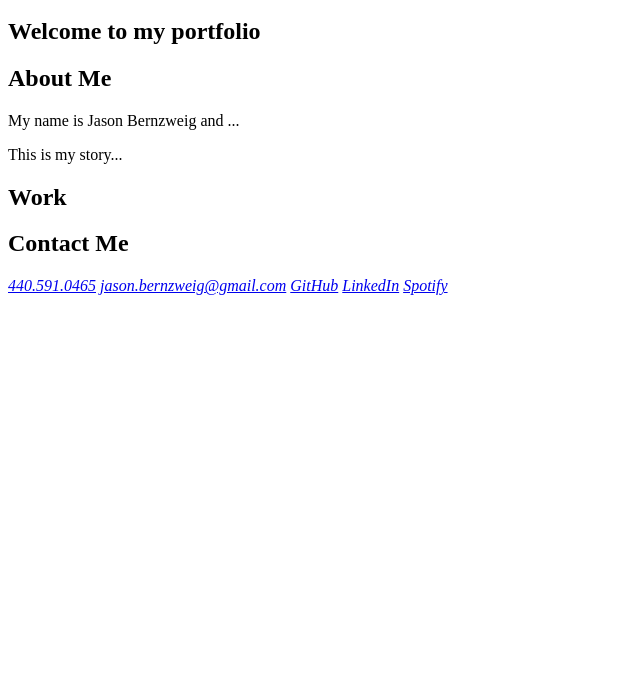
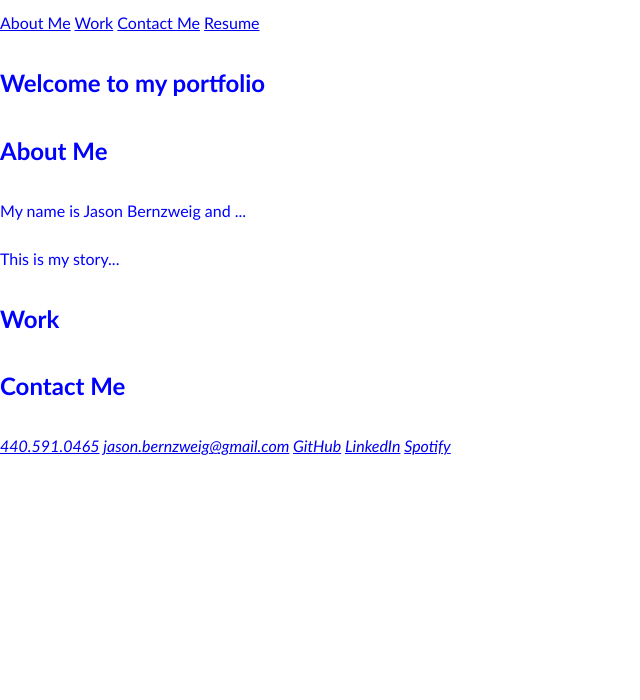
Before and after one commit to jbernzweig/02---Challenge, a plain HTML site: page index.html in a window 1280 px wide. Shown: the part 100-800 px from the top of the page, without its empty margins (0-640 px from the left). Drawn offline with Linux system fonts and the light colour scheme.

Commit message:
basic css struture added

```diff
--- a/css/style.css
+++ b/css/style.css
@@ -1,3 +1,24 @@
-* {
-    box-sizing: border-box;
+/* UNIVERSAL  */
+
+/* COLOR PALETTE  */
+
+/* BODY  */
+body {
+    margin: 0;
+    padding: 0;
+    font-family: 'Trebuchet MS', 'Lucida Sans Unicode', 'Lucida Grande', 'Lucida Sans', Arial, sans-serif;
+    color:blue;
+    background-color: white;
+    line-height: 2;
 }
+/* HEADER MARGIN */
+
+/* PARAGRAPH MARGIN  */
+
+/* HEADER BASIC DESIGN  */
+
+/* HEADER H1 BASIC DESIGN  */
+
+/* NAV BASIC DESIGN  */
+
+/* NAV A BASIC DESIGN  */
```
